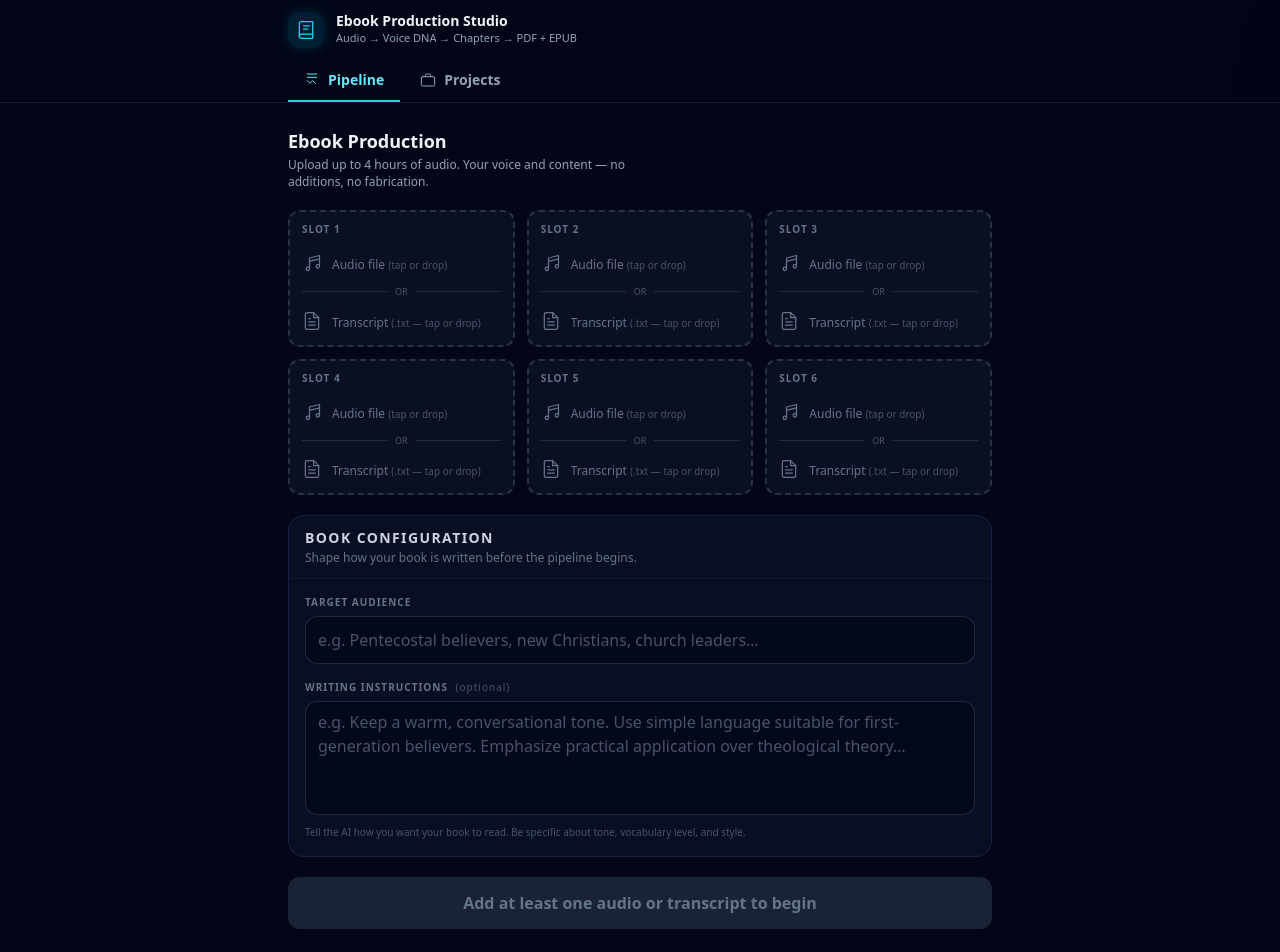
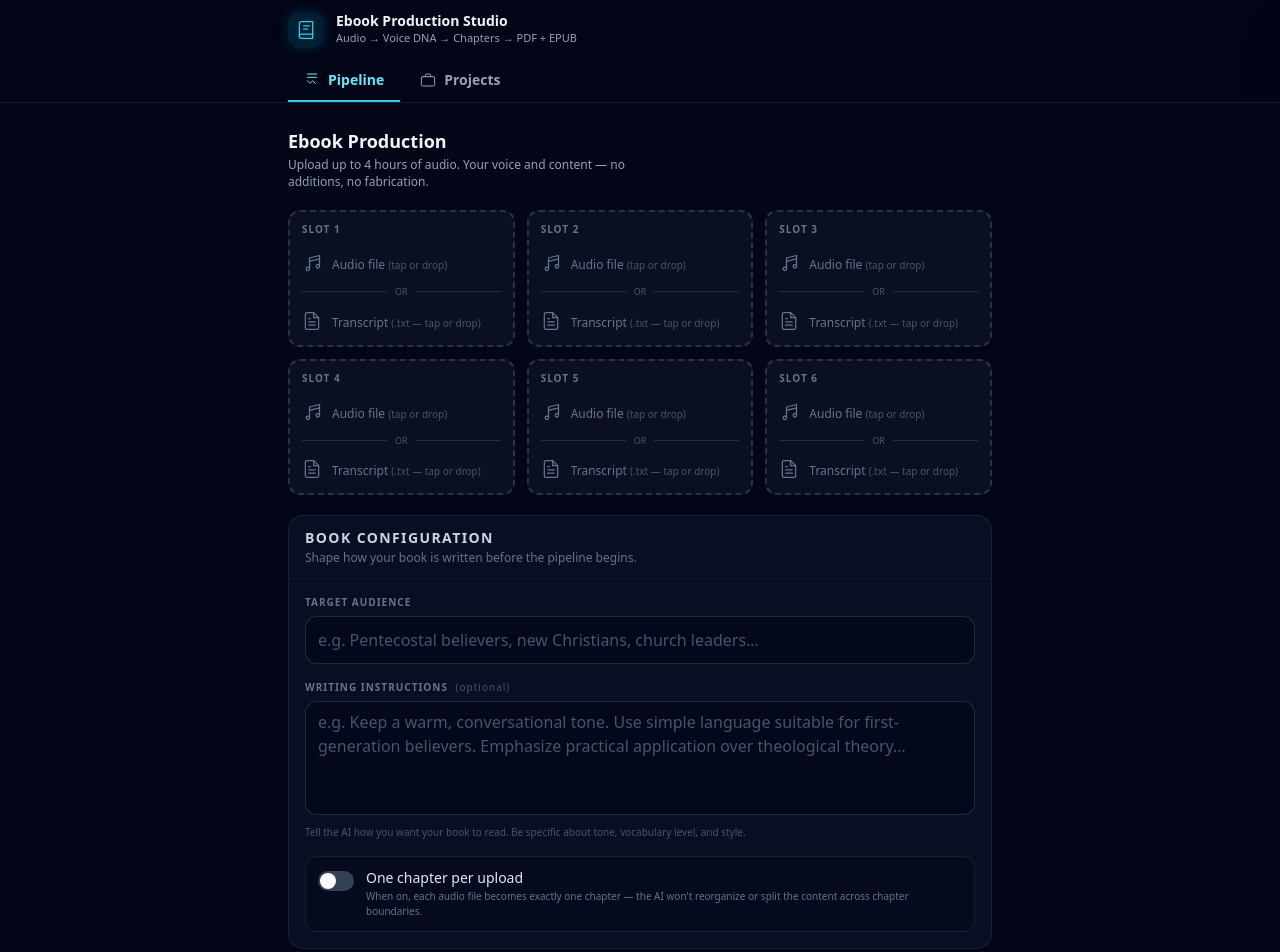
Before and after one commit to lifegateportal/Nexus-Director, a Next.js app: page /ebook in a window 1280 px wide. Shown: the top 952 px of the page. Built offline with nearby package versions, Linux system fonts and the light colour scheme.

Commit message:
feat: one-chapter-per-upload mode (skip LLM architect, map each file to one chapter)

```diff
--- a/app/api/ebook/architect/route.ts
+++ b/app/api/ebook/architect/route.ts
@@ -152,7 +152,11 @@ export async function POST(req: NextRequest) {
   try {
     let minimal: z.infer<typeof MinimalArchitectureSchema>;
     try {
-      const result = await generateObject({
+      // Skip LLM when the user wants each upload to be exactly one chapter
+      if (input.oneChapterPerUpload) {
+        minimal = fallbackArchitecture(input);
+      } else {
+        const result = await generateObject({
         model: deepSeekReasonerModel,
         schema: MinimalArchitectureSchema,
         mode: "json",
@@ -196,6 +200,7 @@ This content is a sermon series. The author's preaching sequence IS the book's s
       ${JSON.stringify(segmentsLite)}`,
       });
       minimal = result.object;
+      } // end else (LLM path)
     } catch {
       minimal = fallbackArchitecture(input);
     }
--- a/app/components/EbookPipeline.tsx
+++ b/app/components/EbookPipeline.tsx
@@ -1210,6 +1210,7 @@ export function EbookPipeline({
   const [stage, setStage] = useState<PipelineStage>("idle");
   const [authorInstructions, setAuthorInstructions] = useState("");
   const [targetAudience, setTargetAudience] = useState("");
+  const [oneChapterPerUpload, setOneChapterPerUpload] = useState(false);
   const [log, setLog] = useState<string[]>([]);
   const [progress, setProgress] = useState({ total: 0, completed: 0 });
   const [chapters, setChapters] = useState<ChapterDraft[]>([]);
@@ -1899,7 +1900,7 @@ export function EbookPipeline({
       if (!architecture) {
         setStage("architecting");
         addLog("Designing chapter structure…");
-        architecture = await postJson<BookArchitecture>("/api/ebook/architect", { contentMap, voiceDNA });
+        architecture = await postJson<BookArchitecture>("/api/ebook/architect", { contentMap, voiceDNA, oneChapterPerUpload });
         const totalSections = architecture.chapters.reduce((a, c) => a + c.sections.length, 0);
         addLog(`✓ Architecture: "${architecture.bookTitle}" — ${architecture.chapters.length} chapters, ${totalSections} sections`);
         acc.architecture = architecture;
@@ -2385,6 +2386,35 @@ export function EbookPipeline({
               disabled={isRunning}
             />
             <p className="mt-1 text-[10px] text-slate-600">Tell the AI how you want your book to read. Be specific about tone, vocabulary level, and style.</p>
+          </div>
+
+          {/* Chapter mode toggle */}
+          <div className="flex items-start gap-3 rounded-xl border border-slate-700/40 bg-slate-950/50 px-3 py-3">
+            <button
+              type="button"
+              role="switch"
+              aria-checked={oneChapterPerUpload}
+              onClick={() => setOneChapterPerUpload((v) => !v)}
+              disabled={isRunning}
+              className={[
+                "mt-0.5 flex-shrink-0 w-9 h-5 rounded-full transition-colors",
+                oneChapterPerUpload ? "bg-violet-500" : "bg-slate-700",
+                isRunning ? "opacity-40 cursor-not-allowed" : "cursor-pointer",
+              ].join(" ")}
+            >
+              <span
+                className={[
+                  "block w-4 h-4 rounded-full bg-white shadow transition-transform mx-0.5",
+                  oneChapterPerUpload ? "translate-x-4" : "translate-x-0",
+                ].join(" ")}
+              />
+            </button>
+            <div>
+              <p className="text-sm font-medium text-slate-200 leading-tight">One chapter per upload</p>
+              <p className="text-[10px] text-slate-500 mt-0.5">
+                When on, each audio file becomes exactly one chapter — the AI won't reorganize or split the content across chapter boundaries.
+              </p>
+            </div>
           </div>
         </div>
       </div>
--- a/lib/schemas/ebook.ts
+++ b/lib/schemas/ebook.ts
@@ -235,6 +235,8 @@ export const ContentMapRequestSchema = z.object({
 export const ArchitectRequestSchema = z.object({
   contentMap: ContentMapSchema,
   voiceDNA: VoiceDNASchema,
+  /** When true, skip the LLM and map each uploaded audio file to exactly one chapter */
+  oneChapterPerUpload: z.boolean().default(false),
 });
 
 export const AssignSegmentsRequestSchema = z.object({
```
